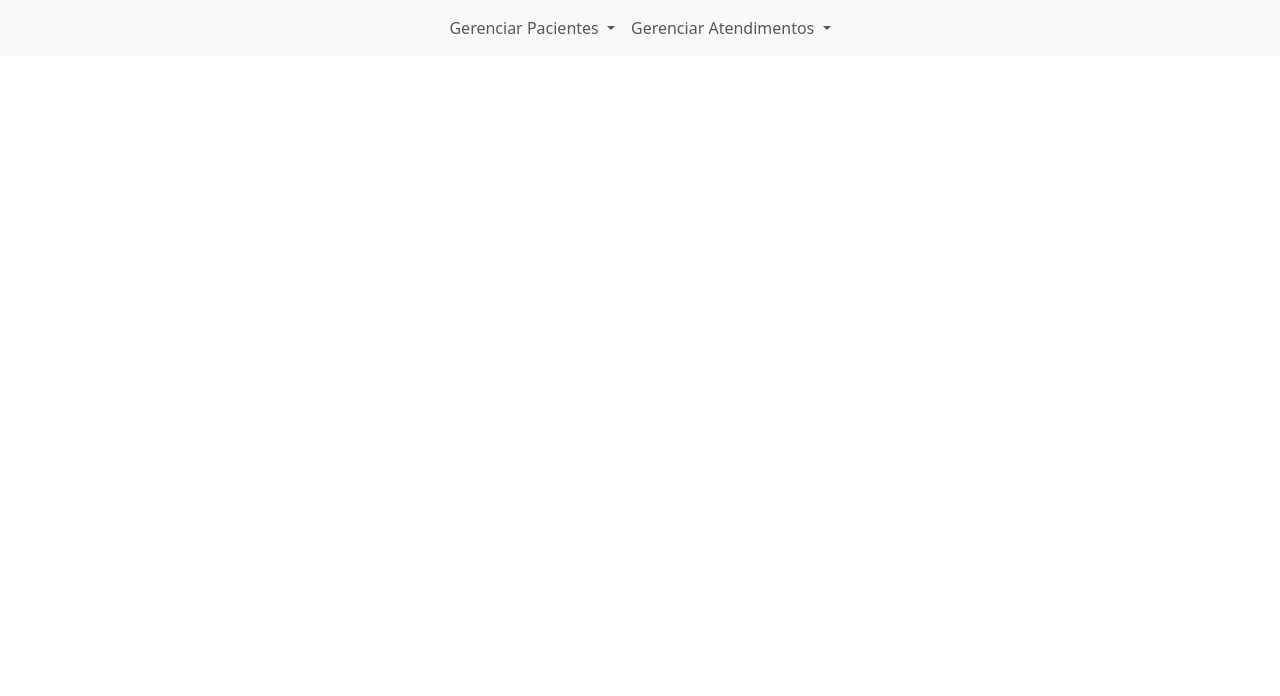
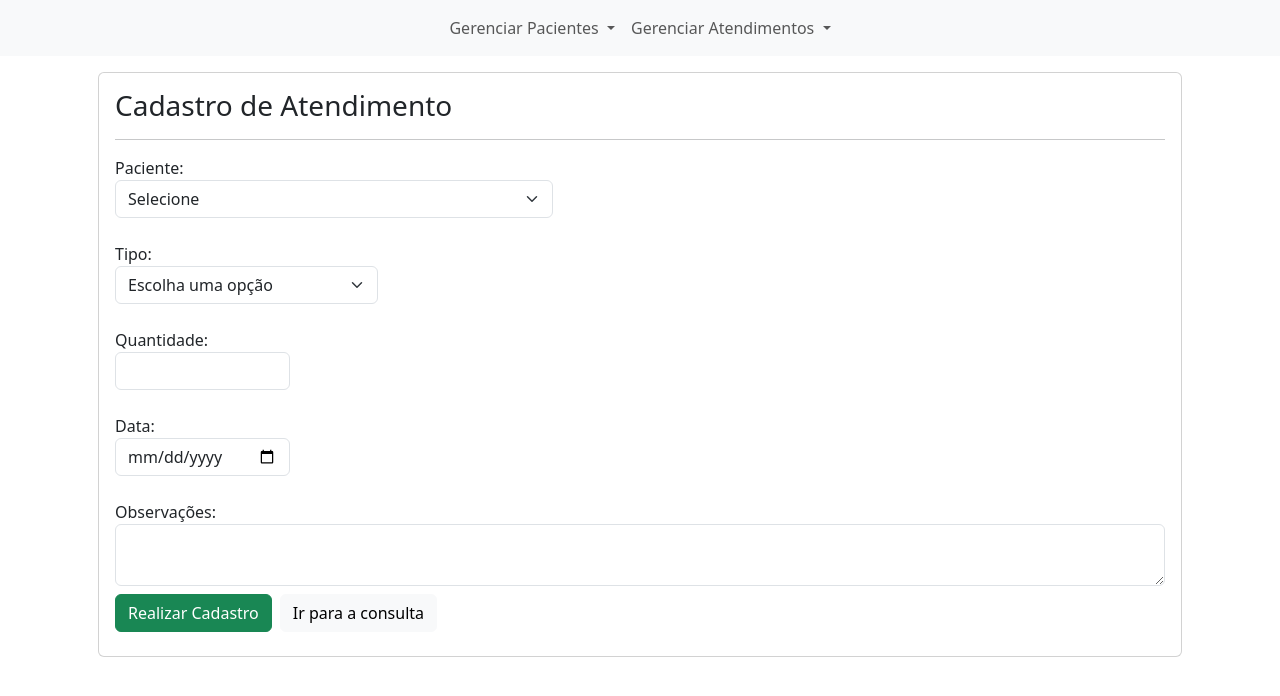
Before and after one commit to marcelogmoura/api_consultorio-front, an Angular app: page /atendimentos-cadastro in a window 1280 px wide. Shown: the top 696 px of the page. Built offline with nearby package versions, Linux system fonts and the light colour scheme.

Commit message:
inclusao do campo tipo de atendimento nas classes e teste

```diff
--- a/src/app/app.component.html
+++ b/src/app/app.component.html
@@ -23,8 +23,12 @@
               Gerenciar Pacientes
             </a>
             <ul class="dropdown-menu" aria-labelledby="gerenciarPacientesDropdown">
-              <li><a class="dropdown-item" href="#">Cadastrar Pacientes</a></li>
-              <li><a class="dropdown-item" href="#">Consultar Pacientes</a></li>
+              <li><a class="dropdown-item"
+                     routerLink="pacientes-cadastro"
+                     href="#">Cadastrar Pacientes</a></li>
+              <li><a class="dropdown-item"
+                     routerLink="pacientes-consulta"
+                     href="#">Consultar Pacientes</a></li>
             </ul>
           </li>
           <li class="nav-item dropdown">
@@ -32,8 +36,12 @@
               Gerenciar Atendimentos
             </a>
             <ul class="dropdown-menu" aria-labelledby="gerenciarAtendimentosDropdown">
-              <li><a class="dropdown-item" href="#">Cadastrar Atendimento</a></li>
-              <li><a class="dropdown-item" href="#">Consultar Atendimentos</a></li>
+              <li><a class="dropdown-item"
+                     routerLink="atendimentos-cadastro"
+                     href="#">Cadastrar Atendimento</a></li>
+              <li><a class="dropdown-item"
+                     routerLink="atendimentos-consulta"
+                     href="#">Consultar Atendimentos</a></li>
             </ul>
           </li>
         </ul>
@@ -41,3 +49,17 @@
     </div>
   </nav>
 </div>
+
+
+<div class="container">
+
+
+  <div class="card m-3">
+      <div class="card-body">
+          <!-- exibir o conteudo das demais páginas -->
+          <router-outlet></router-outlet>
+      </div>
+  </div>
+
+
+</div>
--- a/src/app/components/atendimentos-cadastro/atendimentos-cadastro.component.html
+++ b/src/app/components/atendimentos-cadastro/atendimentos-cadastro.component.html
@@ -1 +1,58 @@
-<p>atendimentos-cadastro works!</p>
+
+
+<div>
+
+  <h5 class="fs-3">Cadastro de Atendimento</h5>
+  <p> </p>
+  <hr />
+
+
+  <form>
+        <div class="col-md-5">
+            <label>Paciente:</label>
+            <select class="form-select">
+                <option value="">Selecione</option>
+            </select>
+        </div><br>
+
+        <div class="col-md-3">
+            <label>Tipo:</label>
+            <select class="form-select">
+                <option value="">Escolha uma opção</option>
+                <option value="Particular">Particular</option>
+                <option value="Plano">Plano</option>
+            </select>
+        </div><br>
+
+        <div class="col-md-2">
+            <label>Quantidade:</label>
+            <input type="number" class="form-control" />
+        </div><br>
+
+        <div class="col-md-2">
+            <label>Data:</label>
+            <input type="date" class="form-control" />
+        </div><br>
+
+    <div class="row mb-2">
+        <div class="col-md-12">
+            <label>Observações:</label>
+            <textarea class="form-control"></textarea>
+        </div>
+    </div>
+
+
+    <div class="row mb-2">
+        <div class="col-md-12">
+            <input type="submit" class="btn btn-success me-2"
+                   value="Realizar Cadastro"/>
+            <a class="btn btn-light" routerLink="/movimentacoes-
+                      consulta">Ir para a consulta</a>
+        </div>
+    </div>
+
+
+</form>
+
+
+</div>
--- a/src/app/components/pacientes-cadastro/pacientes-cadastro.component.html
+++ b/src/app/components/pacientes-cadastro/pacientes-cadastro.component.html
@@ -1 +1,37 @@
-<p>pacientes-cadastro works!</p>
+
+
+<div>
+
+  <h5 class="fs-3">Cadastro de Paciente</h5>
+  <p> </p>
+  <hr />
+
+
+<form>
+
+      <div class="col-md-5">
+        <label>Nome:</label>
+        <input type="text" class="form-control" />
+      </div><br>
+
+      <div class="col-md-5">
+        <label>Telefone:</label>
+        <input type="text" class="form-control" placeholder="0000-0000" />
+      </div><br>
+
+      <div class="col-md-3">
+        <label>Data de Nascimento:</label>
+        <input type="date" class="form-control" />
+      </div><br>
+
+      <div class="col-md-12">
+        <input type="submit"
+               class="btn btn-success me-2"
+               value="Cadastrar"/>
+
+    </div>
+
+</form>
+
+
+</div>
--- a/src/app/components/pacientes-consulta/pacientes-consulta.component.html
+++ b/src/app/components/pacientes-consulta/pacientes-consulta.component.html
@@ -1 +1,46 @@
-<p>pacientes-consulta works!</p>
+
+
+<div>
+
+  <h5 class="fs-3">Consulta de Paciente</h5>
+  <p> </p>
+  <hr />
+
+  <div class="table-responsive">
+    <table class="table table-sm table-striped table-hover">
+        <thead>
+            <tr>
+                <th>Nome do Paciente</th>
+                <th>Telefone</th>
+                <th>Data de Nascimento</th>
+                <th></th>
+            </tr>
+        </thead>
+        <tbody>
+            <tr>
+                <td></td>
+                <td></td>
+                <td></td>
+                <td>
+                    <button class="btn btn-sm btn-outline-danger me-2">
+                        Excluir
+                    </button>
+                    <button class="btn btn-sm btn-outline-primary"
+                        routerLink="/pacientes-edicao">
+                        Editar
+                    </button>
+                </td>
+            </tr>
+        </tbody>
+        <tfoot>
+            <tr>
+                <td colspan="5">
+                    Quantidade de Pacientes: 0
+                </td>
+            </tr>
+        </tfoot>
+    </table>
+</div>
+
+
+</div>
--- a/src/app/components/pacientes-edicao/pacientes-edicao.component.html
+++ b/src/app/components/pacientes-edicao/pacientes-edicao.component.html
@@ -1 +1,36 @@
-<p>pacientes-edicao works!</p>
+
+
+<div>
+
+  <h5 class="fs-3">Alteração de dados do Paciente</h5>
+  <p> </p>
+  <hr />
+
+  <form>
+
+    <div class="col-md-5">
+      <label>Nome:</label>
+      <input type="text" class="form-control" />
+    </div><br>
+
+    <div class="col-md-5">
+      <label>Telefone:</label>
+      <input type="text" class="form-control" placeholder="0000-0000" />
+    </div><br>
+
+    <div class="col-md-3">
+      <label>Data de Nascimento:</label>
+      <input type="date" class="form-control" />
+    </div><br>
+
+    <div class="col-md-12">
+      <input type="submit"
+             class="btn btn-success me-2"
+             value="Atualizar"/>
+
+  </div>
+
+</form>
+
+
+</div>
```
Also changed, not shown: src/app/app.module.ts (+12 -0 lines).
